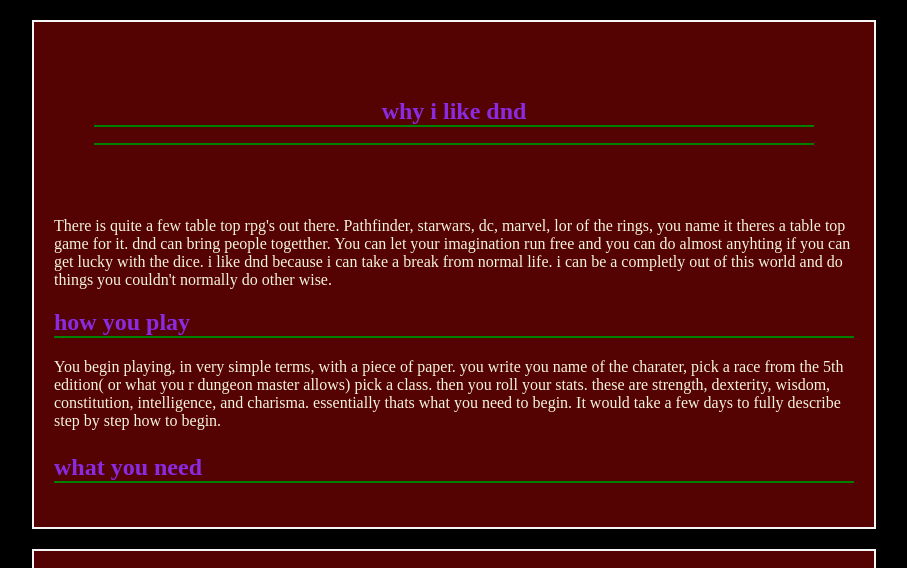
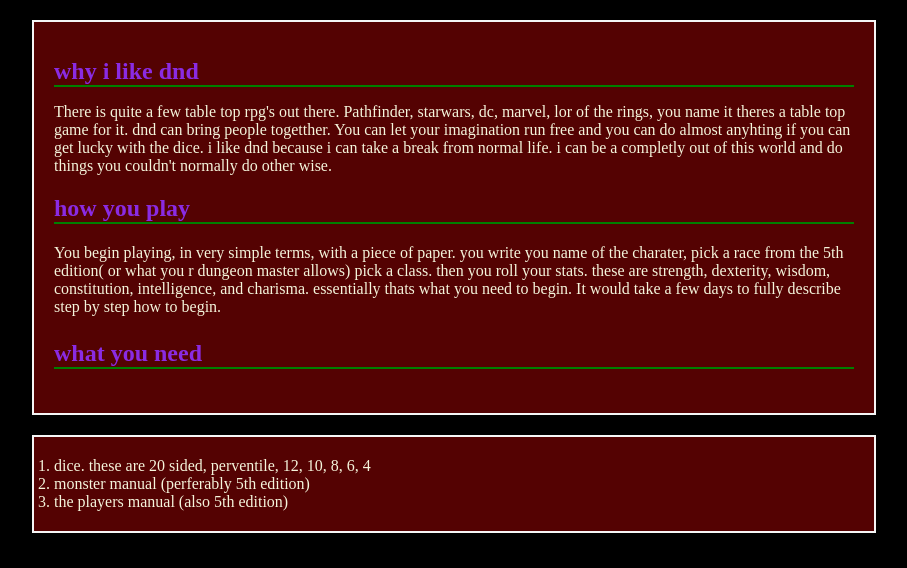
Before and after one commit to Leegilley89/web-design, a plain HTML site: page my_code_assignment.html/index.html in a window 1280 px wide. Shown: the top 568 px of the page, without its empty margins (186-1093 px from the left). Drawn offline with Linux system fonts and the light colour scheme.

Commit message:
Update index.html

```diff
--- a/my_code_assignment.html/index.html
+++ b/my_code_assignment.html/index.html
@@ -2,27 +2,21 @@
 <html lang="en">
 
 <head>
-    <meta charaset="utf-8">
+   <meta charset="utf-8.">
     <title>DnD</title>
-    <link rel="stylesheet" href="css/project 2.css">
+    <link rel="stylesheet"href="css/project 2.css">
 </head>
 <body>
     <div id="container">
-    <header>
-        <h1>why i like dnd<h1>
-    </header>
+    <h1>why i like dnd</h1>
+    <p>There is quite a few table top rpg's out there. Pathfinder, starwars, dc, marvel, lor of the rings, you name it theres a table top game for it. dnd can bring people togetther. You can let your imagination run free and you can do almost anyhting if you can get lucky with the dice. i like dnd because i can take a break from normal life. i can be a completly out of this world and do things you couldn't normally do other wise.</p>
 
-        <p>There is quite a few table top rpg's out there. Pathfinder, starwars, dc, marvel, lor of the rings, you name it theres a table top game for it. dnd can bring people togetther. You can let your imagination run free and you can do almost anyhting if you can get lucky with the dice. i like dnd because i can take a break from normal life. i can be a completly out of this world and do things you couldn't normally do other wise.</p>
-
-    <header2>
-        <h2>how you play</h2>
-    </header2>
+    <h2>how you play</h2>
 
     <p2>You begin playing, in very simple terms, with a piece of paper. you write you name of the charater, pick a race from the 5th edition( or what you r dungeon master allows) pick a class. then you roll your stats. these are strength, dexterity, wisdom, constitution, intelligence, and charisma. essentially thats what you need to begin. It would take a few days to fully describe step by step how to begin. </p2>
 
-    <header3>
-        <h3>what you need</h3>
-    </header3>
+    <h3>what you need</h3>
+
 </div>
 
     <ol>
```
